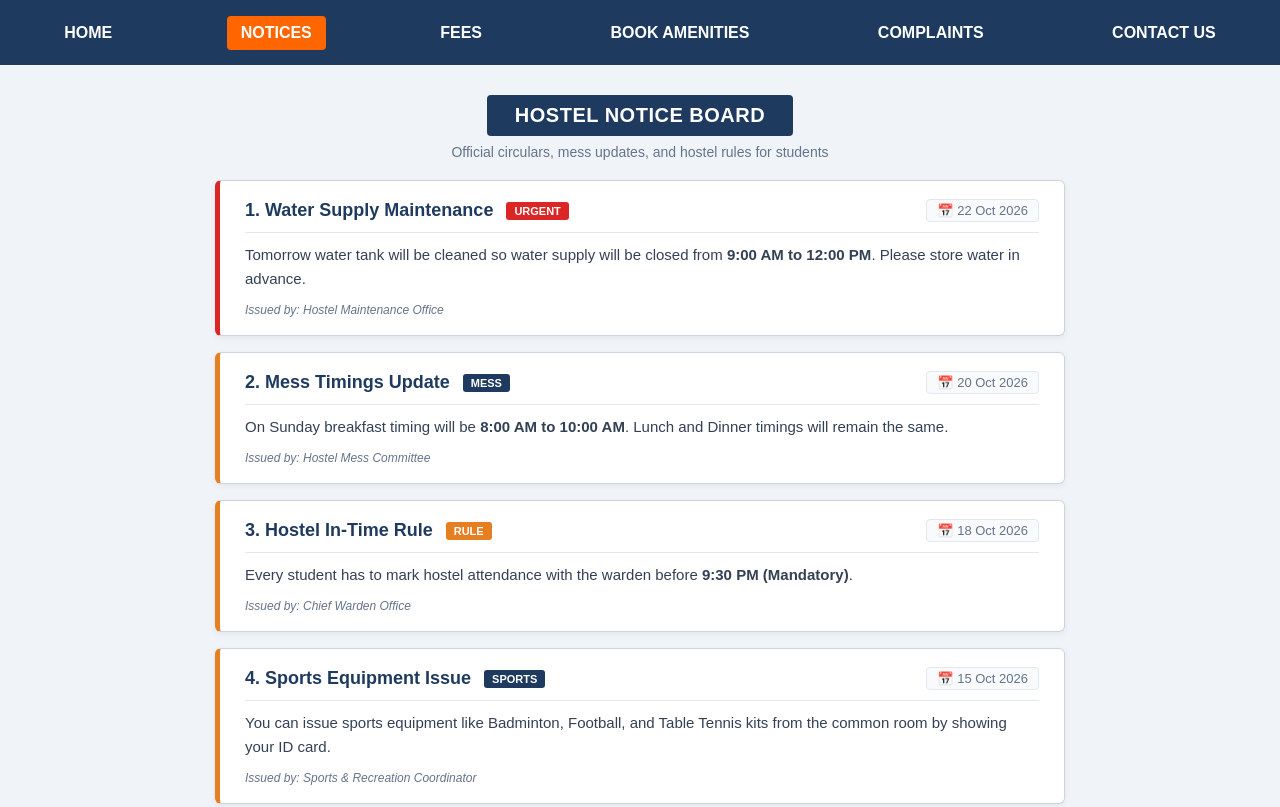
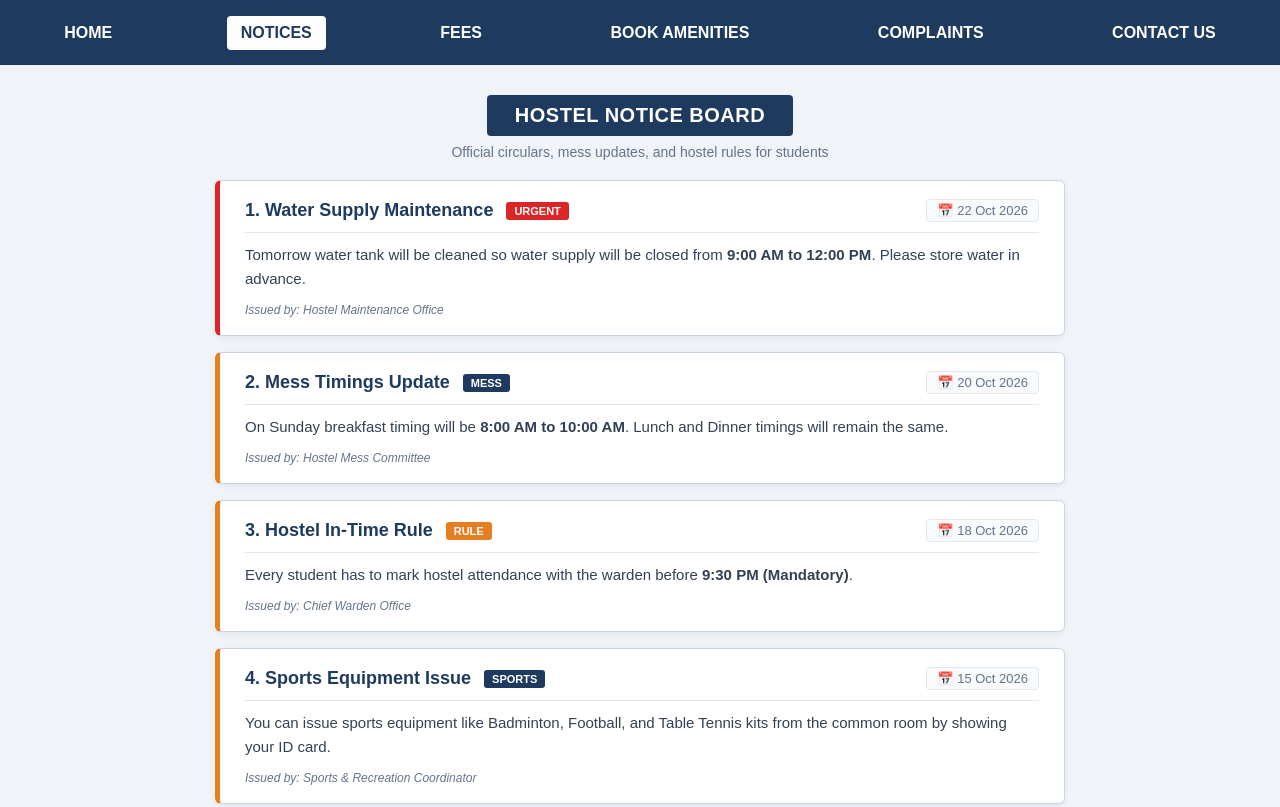
Before and after one commit to talinnarula/Project-Html, a plain HTML site: page notice.html in a window 1280 px wide. Shown: the top 807 px of the page. Drawn offline with Linux system fonts and the light colour scheme.

Commit message:
Refactor CSS styles for improved design
Updated styles for various elements including navbar, buttons, and notice boxes. Adjusted hover effects and added new styles for active states.

```diff
--- a/notice.css
+++ b/notice.css
@@ -31,8 +31,8 @@ body {
 
 .n1:hover,
 .n1.active {
-    background-color: #FF6600;
-    color: #ffffff;
+    background-color: #fdfdfd;
+    color: #1e3a5f;
 }
 
 
```
